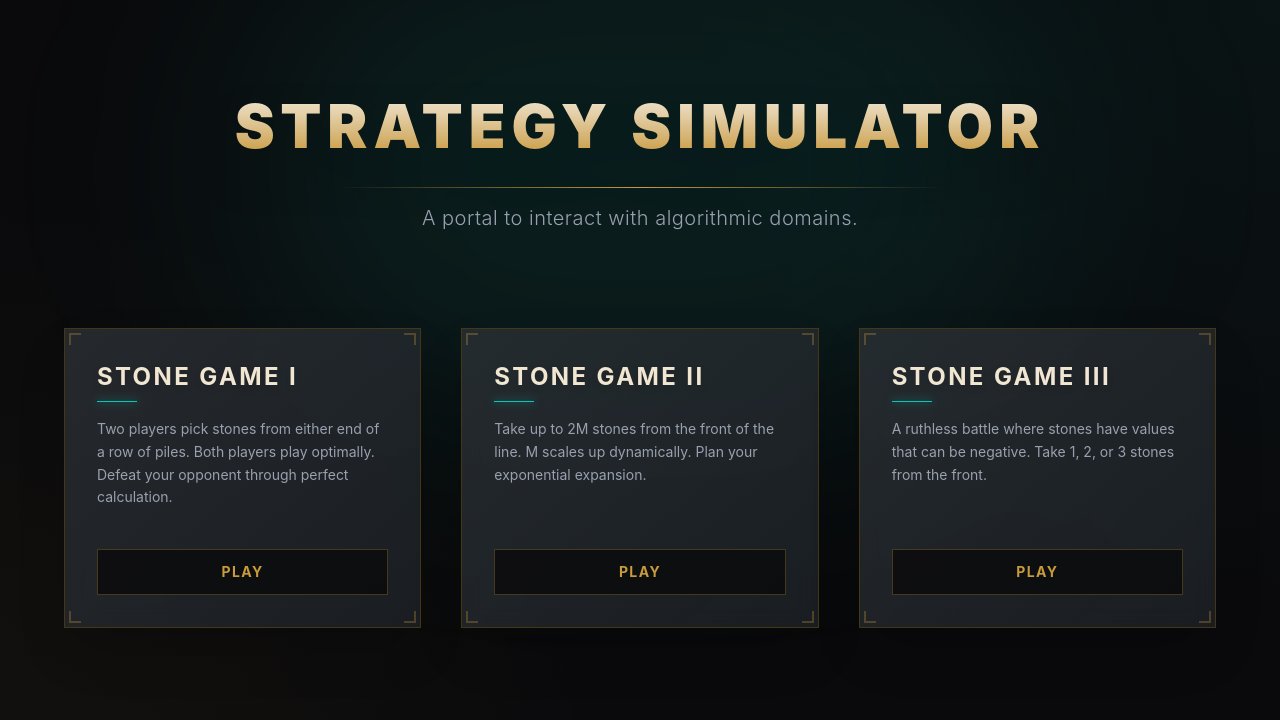
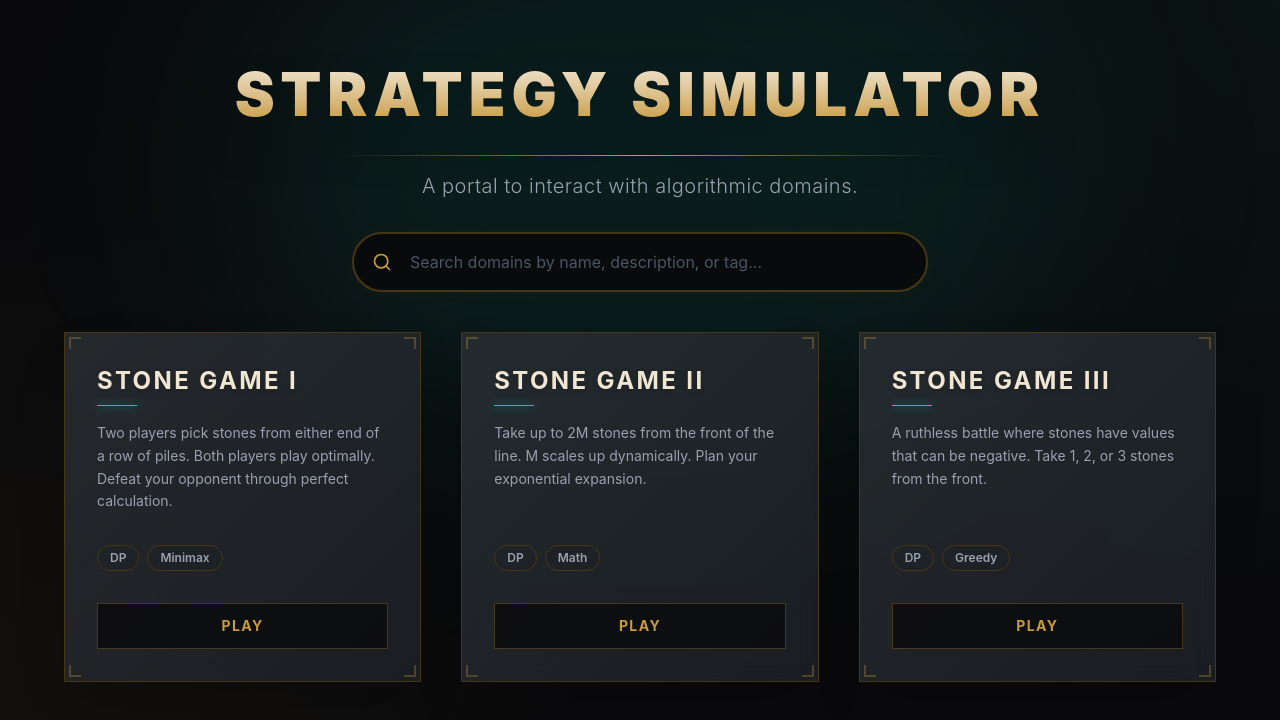
Before and after one commit to LogiCule/game-theory-visualizer, a React (Vite) app in the folder frontend/: page / in a window 1280 px wide. Shown: the top 720 px of the page. Built offline with nearby package versions, Linux system fonts and the light colour scheme.

Commit message:
search tags and metadata to games

```diff
--- /dev/null
+++ b/frontend/src/components/FilterBar.tsx
@@ -0,0 +1,33 @@
+import TagBadge from './TagBadge';
+
+type FilterBarProps = {
+  activeTags: string[];
+  onRemoveTag: (tag: string) => void;
+  onClearAll: () => void;
+};
+
+export default function FilterBar({ activeTags, onRemoveTag, onClearAll }: FilterBarProps) {
+  if (activeTags.length === 0) return null;
+
+  return (
+    <div className="flex flex-col sm:flex-row items-center justify-center gap-4 mt-6">
+      <div className="text-xs text-hextech-gold/70 uppercase tracking-[0.2em] font-bold">Active Filters:</div>
+      <div className="flex flex-wrap gap-2 justify-center">
+        {activeTags.map((tag) => (
+          <TagBadge
+            key={tag}
+            tag={tag}
+            isActive
+            onRemove={() => onRemoveTag(tag)}
+          />
+        ))}
+      </div>
+      <button
+        onClick={onClearAll}
+        className="text-xs text-red-500 hover:text-red-400 uppercase tracking-widest font-bold transition-colors underline underline-offset-4 ml-2"
+      >
+        Clear All
+      </button>
+    </div>
+  );
+}
--- a/frontend/src/components/GameCard.tsx
+++ b/frontend/src/components/GameCard.tsx
@@ -2,6 +2,7 @@ import { useRef } from 'react';
 import { useNavigate } from 'react-router-dom';
 import gsap from 'gsap';
 import { useGSAP } from '@gsap/react';
+import TagBadge from './TagBadge';
 
 gsap.registerPlugin(useGSAP);
 
@@ -9,9 +10,11 @@ interface GameCardProps {
   title: string;
   description: string;
   route: string;
+  tags?: string[];
+  onTagClick?: (tag: string) => void;
 }
 
-export default function GameCard({ title, description, route }: GameCardProps) {
+export default function GameCard({ title, description, route, tags = [], onTagClick }: GameCardProps) {
   const navigate = useNavigate();
   const cardRef = useRef<HTMLDivElement>(null);
   const contentRef = useRef<HTMLDivElement>(null);
@@ -49,7 +52,7 @@ export default function GameCard({ title, description, route }: GameCardProps) {
       onMouseMove={handleMouseMove}
       onMouseLeave={handleMouseLeave}
       onClick={() => navigate(route)}
-      className="h-[250px] md:h-[300px] [perspective:1000px] cursor-pointer"
+      className="h-[300px] md:h-[350px] [perspective:1000px] cursor-pointer"
     >
       <div
         ref={contentRef}
@@ -65,10 +68,22 @@ export default function GameCard({ title, description, route }: GameCardProps) {
         <div className="absolute bottom-0 left-0 w-3 h-3 border-b-2 border-l-2 border-hextech-gold opacity-30 group-hover:opacity-100 transition-opacity m-1" />
         <div className="absolute bottom-0 right-0 w-3 h-3 border-b-2 border-r-2 border-hextech-gold opacity-30 group-hover:opacity-100 transition-opacity m-1" />
 
-        <div className="p-6 md:p-8 flex-grow" style={{ transform: 'translateZ(30px)' }}>
+        <div className="p-6 md:p-8 flex-grow flex flex-col" style={{ transform: 'translateZ(30px)' }}>
           <h2 className="text-xl md:text-2xl font-bold text-hextech-gold-light tracking-widest uppercase mb-2 group-hover:text-hextech-gold transition-colors drop-shadow-md">{title}</h2>
           <div className="h-px w-10 bg-hextech-blue mb-3 md:mb-4 group-hover:w-full transition-all duration-500 shadow-[0_0_8px_var(--color-hextech-blue)]" />
-          <p className="text-gray-400 text-xs md:text-sm leading-relaxed">{description}</p>
+          <p className="text-gray-400 text-xs md:text-sm leading-relaxed mb-4">{description}</p>
+
+          {tags.length > 0 && (
+            <div className="flex flex-wrap gap-2 mt-auto">
+              {tags.map((tag) => (
+                <TagBadge
+                  key={tag}
+                  tag={tag}
+                  onClick={onTagClick ? (e) => { e.stopPropagation(); onTagClick(tag); } : undefined}
+                />
+              ))}
+            </div>
+          )}
         </div>
 
         <div className="px-6 pb-6 md:px-8 md:pb-8 mt-auto" style={{ transform: 'translateZ(40px)' }}>
--- /dev/null
+++ b/frontend/src/components/SearchBar.tsx
@@ -0,0 +1,23 @@
+import { Search } from 'lucide-react';
+
+type SearchBarProps = {
+  value: string;
+  onChange: (val: string) => void;
+};
+
+export default function SearchBar({ value, onChange }: SearchBarProps) {
+  return (
+    <div className="relative w-full max-w-xl mx-auto group">
+      <div className="absolute inset-y-0 left-0 flex items-center pl-5 pointer-events-none text-hextech-gold group-focus-within:text-hextech-gold-light transition-colors">
+        <Search size={20} />
+      </div>
+      <input
+        type="text"
+        className="w-full bg-hextech-dark/95 border-2 border-hextech-border text-hextech-gold-light text-sm md:text-base rounded-full focus:ring-hextech-gold focus:border-hextech-gold block pl-14 pr-6 py-4 outline-none transition-all placeholder:text-gray-600 shadow-[0_0_15px_rgba(200,155,60,0.05)] focus:shadow-[0_0_20px_rgba(200,155,60,0.2)]"
+        placeholder="Search domains by name, description, or tag..."
+        value={value}
+        onChange={(e) => onChange(e.target.value)}
+      />
+    </div>
+  );
+}
--- /dev/null
+++ b/frontend/src/components/TagBadge.tsx
@@ -0,0 +1,35 @@
+import React from 'react';
+
+type TagBadgeProps = {
+  tag: string;
+  onClick?: (e: React.MouseEvent) => void;
+  isActive?: boolean;
+  onRemove?: () => void;
+};
+
+export default function TagBadge({ tag, onClick, isActive, onRemove }: TagBadgeProps) {
+  return (
+    <div
+      onClick={onClick}
+      className={`
+        inline-flex items-center rounded-full px-3 py-1 text-xs font-semibold
+        transition-colors duration-200 border
+        ${onClick ? 'cursor-pointer' : ''}
+        ${isActive
+          ? 'bg-hextech-blue/20 text-hextech-blue border-hextech-blue hover:bg-hextech-blue/30'
+          : 'bg-hextech-panel/80 border-hextech-border text-gray-400 hover:text-hextech-gold-light hover:border-hextech-gold'
+        }
+      `}
+    >
+      <span>{tag}</span>
+      {onRemove && (
+        <button
+          onClick={(e) => { e.stopPropagation(); onRemove(); }}
+          className="ml-2 flex items-center justify-center w-4 h-4 rounded-full hover:bg-red-500/20 text-current hover:text-red-400 focus:outline-none transition-colors"
+        >
+          &times;
+        </button>
+      )}
+    </div>
+  );
+}
--- /dev/null
+++ b/frontend/src/data/games.ts
@@ -0,0 +1,31 @@
+export type GameMeta = {
+  id: string;
+  name: string;
+  description: string;
+  route: string;
+  tags: string[];
+};
+
+export const games: GameMeta[] = [
+  {
+    id: "stone-game-1",
+    name: "Stone Game I",
+    description: "Two players pick stones from either end of a row of piles. Both players play optimally. Defeat your opponent through perfect calculation.",
+    route: "/games/stone-game",
+    tags: ["DP", "Minimax"]
+  },
+  {
+    id: "stone-game-2",
+    name: "Stone Game II",
+    description: "Take up to 2M stones from the front of the line. M scales up dynamically. Plan your exponential expansion.",
+    route: "/games/stone-game-2",
+    tags: ["DP", "Math"]
+  },
+  {
+    id: "stone-game-3",
+    name: "Stone Game III",
+    description: "A ruthless battle where stones have values that can be negative. Take 1, 2, or 3 stones from the front.",
+    route: "/games/stone-game-3",
+    tags: ["DP", "Greedy"]
+  }
+];
--- a/frontend/src/index.css
+++ b/frontend/src/index.css
@@ -42,3 +42,8 @@
     transform: translateX(100%) skewX(12deg);
   }
 }
+
+body.disable-blur * {
+  backdrop-filter: none !important;
+  box-shadow: none !important;
+}
--- a/frontend/src/pages/HomePage.tsx
+++ b/frontend/src/pages/HomePage.tsx
@@ -1,38 +1,58 @@
-import { useRef } from 'react';
+import { useState, useMemo } from 'react';
+import { useNavigate } from 'react-router-dom';
+import { Dices } from 'lucide-react';
+import { games } from '../data/games';
 import GameCard from '../components/GameCard';
-import gsap from 'gsap';
-import { useGSAP } from '@gsap/react';
-
-gsap.registerPlugin(useGSAP);
+import SearchBar from '../components/SearchBar';
+import FilterBar from '../components/FilterBar';
 
 export default function HomePage() {
-  const container = useRef<HTMLDivElement>(null);
+  const navigate = useNavigate();
+  const [searchQuery, setSearchQuery] = useState('');
+  const [selectedTags, setSelectedTags] = useState<string[]>([]);
 
-  useGSAP(() => {
-    // Entrance animations
-    gsap.from('.stagger-item', {
-      y: 50,
-      opacity: 0,
-      duration: 0.8,
-      stagger: 0.15,
-      ease: 'power3.out',
+  const filteredGames = useMemo(() => {
+    return games.filter((game) => {
+      // Search logic checking names, descriptions, and tags
+      const query = searchQuery.toLowerCase();
+      const matchesSearch =
+        !query ||
+        game.name.toLowerCase().includes(query) ||
+        game.description.toLowerCase().includes(query) ||
+        game.tags.some(tag => tag.toLowerCase().includes(query));
+
+      // Filter tags using OR logic
+      const matchesTags =
+        selectedTags.length === 0 ||
+        selectedTags.some(selected => game.tags.includes(selected));
+
+      return matchesSearch && matchesTags;
     });
+  }, [searchQuery, selectedTags]);
 
-    gsap.from('.header-glow', {
-      scale: 0.8,
-      opacity: 0,
-      duration: 1.5,
-      ease: 'power2.out',
-    });
-  }, { scope: container });
+  const handleTagClick = (tag: string) => {
+    if (!selectedTags.includes(tag)) {
+      setSelectedTags(prev => [...prev, tag]);
+    }
+  };
+
+  const handleRemoveTag = (tag: string) => {
+    setSelectedTags(prev => prev.filter(t => t !== tag));
+  };
+
+  const spinRandom = () => {
+    const randomIndex = Math.floor(Math.random() * games.length);
+    navigate(games[randomIndex].route);
+  };
 
   return (
-    <div ref={container} className="min-h-screen p-4 md:p-8 text-hextech-gold-light relative overflow-hidden flex flex-col items-center pt-16 md:pt-24">
+    <div className="min-h-screen p-4 md:p-8 text-hextech-gold-light relative overflow-x-hidden flex flex-col items-center pt-8 md:pt-16 pb-12">
       {/* Background flare */}
-      <div className="header-glow absolute top-[-10%] left-1/2 transform -translate-x-1/2 w-[800px] h-[500px] bg-hextech-blue/10 rounded-full blur-[120px] pointer-events-none" />
+      <div className="absolute top-[-10%] left-1/2 transform -translate-x-1/2 w-[800px] h-[500px] bg-hextech-blue/10 rounded-full blur-[120px] pointer-events-none" />
 
-      <div className="max-w-6xl w-full mx-auto relative z-10">
-        <header className="text-center mb-16 md:mb-24 stagger-item">
+      <div className="max-w-6xl w-full mx-auto relative z-10 flex-grow flex flex-col">
+        {/* Header */}
+        <header className="text-center mb-6 md:mb-8">
           <div className="inline-block relative">
             <h1 className="text-4xl md:text-6xl font-black tracking-widest text-transparent bg-clip-text bg-gradient-to-b from-hextech-gold-light to-hextech-gold mb-4 md:mb-6 uppercase drop-shadow-2xl">
               Strategy Simulator
@@ -42,31 +62,52 @@ export default function HomePage() {
           <p className="text-base md:text-xl text-gray-400 max-w-2xl mx-auto font-light tracking-wide mt-6 px-4 md:px-0">
             A portal to interact with algorithmic domains.
           </p>
+
+          {/* Feeling Lucky Button placed prominently under subtitle (Temporarily hidden via false short-circuit) */}
+        {false && (
+          <div className="flex justify-center mb-10">
+            <button
+              onClick={spinRandom}
+              className="group relative overflow-hidden flex items-center gap-3 px-8 py-4 bg-hextech-dark/95 border border-hextech-gold text-hextech-gold hover:text-hextech-gold-light hover:bg-[#c89b3c]/10 uppercase tracking-[0.2em] font-black transition-all hover:scale-105 shadow-[0_0_20px_rgba(200,155,60,0.15)] rounded-sm"
+            >
+              <div className="absolute inset-0 bg-hextech-gold/20 transform -translate-x-full skew-x-12 group-hover:animate-[shine_1.5s_ease-out_infinite]" />
+              <Dices size={24} className="group-hover:text-hextech-blue transition-colors" />
+              <span className="relative z-10 font-bold whitespace-nowrap">Feeling Lucky</span>
+            </button>
+          </div>
+        )}
         </header>
 
+        {/* Search and Filters Section */}
+        <div className="mb-10 w-full flex flex-col items-center">
+          <SearchBar value={searchQuery} onChange={setSearchQuery} />
+          <FilterBar
+            activeTags={selectedTags}
+            onRemoveTag={handleRemoveTag}
+            onClearAll={() => setSelectedTags([])}
+          />
+        </div>
+
+        {/* Responsive Grid */}
         <div className="grid grid-cols-1 md:grid-cols-2 lg:grid-cols-3 gap-6 md:gap-10">
-          <div className="stagger-item">
-            <GameCard
-              title="Stone Game I"
-              description="Two players pick stones from either end of a row of piles. Both players play optimally. Defeat your opponent through perfect calculation."
-              route="/games/stone-game"
-            />
-          </div>
-          <div className="stagger-item">
-            <GameCard
-              title="Stone Game II"
-              description="Take up to 2M stones from the front of the line. M scales up dynamically. Plan your exponential expansion."
-              route="/games/stone-game-2"
-            />
-          </div>
-          <div className="stagger-item">
-            <GameCard
-              title="Stone Game III"
-              description="A ruthless battle where stones have values that can be negative. Take 1, 2, or 3 stones from the front."
-              route="/games/stone-game-3"
-            />
-          </div>
+          {filteredGames.length > 0 ? (
+            filteredGames.map(game => (
+              <GameCard
+                key={game.id}
+                title={game.name}
+                description={game.description}
+                route={game.route}
+                tags={game.tags}
+                onTagClick={handleTagClick}
+              />
+            ))
+          ) : (
+            <div className="col-span-1 md:col-span-2 lg:col-span-3 text-center py-20 text-gray-500 font-light tracking-wide text-lg">
+              No domains found matching your criteria.
+            </div>
+          )}
         </div>
+
       </div>
     </div>
   );
```
